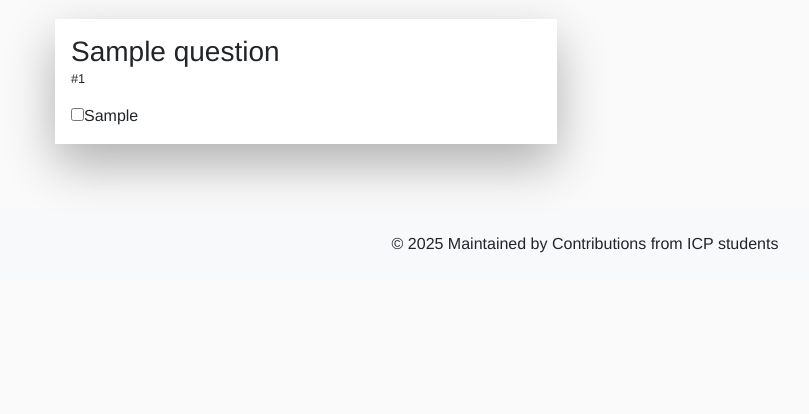
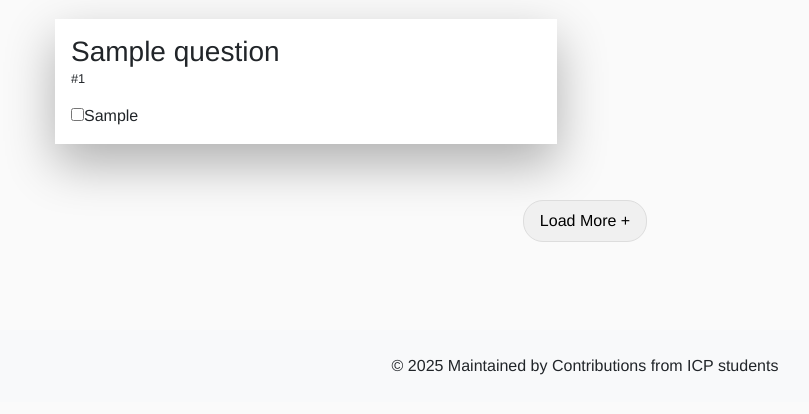
Before and after one commit to Prabesh01/cram4exam, a Django app: page /questions/?module=000 in a window 1280 px wide. Shown: the part 179-593 px from the top of the page, without its empty margins (55-864 px from the left). Run offline with Django 5.2, Linux system fonts and the light colour scheme; a user stored in the database is signed in; tables that the repository leaves empty hold one stand-in row (values such as "Sample post"); parts of the project's set-up code (start-up, migrations or seed data) failed here and were passed over; some libraries are stand-ins or nearby versions.

Commit message:
qbank: hr to load more btn

```diff
--- a/app/templates/qbank.html
+++ b/app/templates/qbank.html
@@ -48,15 +48,6 @@
           background-color: white;
           box-shadow: 0 20px 50px rgba(0,0,0,.3);
       }
-hr {
-    /* By default, hide all hr elements */
-    display: none;
-}
-
-hr:first-of-type {
-    /* Display only the first hr element of its type within its parent */
-    display: block; /* or whatever display value you want for the visible hr */
-}
 .legit-divider {
     background-color: #ddd;
     margin: 20px 0;
@@ -76,6 +67,34 @@ hr:first-of-type {
         text-overflow: ellipsis;
     }
 
+
+    .center {
+        display: block;
+        margin: 1rem auto;
+        text-align: center;
+    }
+
+    .toggle-btn {
+        padding: 8px 16px;
+        background: #f0f0f0;
+        border: 1px solid #ddd;
+        border-radius: 20px;
+        cursor: pointer;
+        transition: all 0.3s;
+    }
+
+    .toggle-btn:hover {
+        background: #e0e0e0;
+    }
+
+    .load-more {
+        display: none;
+    }
+
+    .section-toggle {
+        margin: 1.5rem 0;
+    }
+
     </style>
     <script src="//cdnjs.cloudflare.com/ajax/libs/jquery/2.1.3/jquery.min.js"></script>
     <p style="text-align: center;">{{ module.code }}: <strong>"{{module.name}}"</strong></p>
@@ -88,14 +107,29 @@ hr:first-of-type {
         <button type="button" class="btn btn-outline-primary filter-btn" data-filter="mcq">MCQ Only</button>
         <button type="button" class="btn btn-outline-primary filter-btn" data-filter="non-mcq">Non-MCQ Only</button>
     </div>
-
         <div class="row g-4">
         {% for q in questions %}
-        {% if not q.added_by.profile.legit %}
-            <hr class="legit-divider">
-        {% endif %}
 
-        <div class="col-lg-6 question-item" data-question-type="{% if q.is_mcq %}mcq{% else %}non-mcq{% endif %}">
+        {% if forloop.first and not q.added_by.profile.legit %}
+        <div class="section-toggle">
+            <button class="toggle-btn center" onclick="toggleSection(this)">
+                Load More +
+            </button>
+        </div>
+
+    {% endif %}
+
+  {% ifchanged q.added_by.profile.legit %}
+        {% if not forloop.first and not q.added_by.profile.legit %}
+        <div class="section-toggle">
+            <button class="toggle-btn center" onclick="toggleSection(this)">
+                 Load More +
+            </button>
+        </div>
+    {% endif %}
+    {% endifchanged %}
+
+        <div class="col-lg-6 question-item {% if not q.added_by.profile.legit %}load-more{% endif %}" data-question-type="{% if q.is_mcq %}mcq{% else %}non-mcq{% endif %}">
         <div class="prob">
             <details {%if not q.is_mcq%} id = "{{ q.qid }}" {%endif%} >
                 <summary>
@@ -145,6 +179,13 @@ hr:first-of-type {
             </details>
         </div>
         </div>
+        {% if forloop.last and q.added_by.profile.legit %}
+        <div class="section-toggle">
+            <button class="toggle-btn center" onclick="toggleSection(this)">
+                 Load More +
+            </button>
+        </div>
+    {% endif %}
         {% endfor %}
     </div>
 </div>
@@ -208,4 +249,15 @@ document.addEventListener('DOMContentLoaded', function() {
         });
       });
 </script>
+<script>
+function toggleSection(button) {
+Array.from(document.getElementsByClassName("load-more")).forEach(e => {
+  e.classList.remove('load-more');
+});
+
+    const hr = document.createElement('hr');
+    hr.className = 'toggle-hr';
+    button.parentNode.replaceChild(hr, button);
+}
+</script>
 {% endblock %}
```
